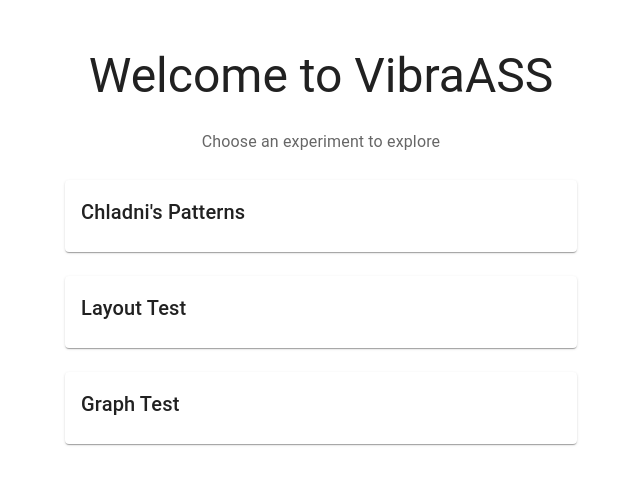
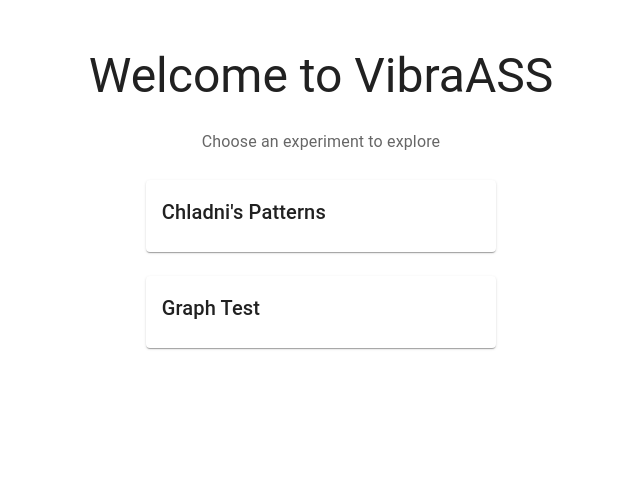
Before and after one commit to AlexJuraska/VibraAsWeb, a React (Vite) app: page / in a window 1280 px wide. Shown: the top 484 px of the page, without its empty margins (319-959 px from the left). Built offline with nearby package versions, Linux system fonts and the light colour scheme.

Commit message:
Removed redundant layout test site

```diff
--- a/src/App.tsx
+++ b/src/App.tsx
@@ -6,7 +6,6 @@
 import NotFound from "./pages/NotFound";
 
 const ChladniExp = lazy(() => import("./experiments/chladniPatterns"));
-const LayoutTest = lazy(() => import("./experiments/layoutTest"));
 const GraphTest = lazy(() => import("./components/graphTest"));
 
 function App() {
@@ -18,9 +17,7 @@
                         <Route path="/" element={<Home />} />
 
                         <Route path="/experiments/chladniPatterns" element={<ChladniExp />} />
-                        <Route path="/experiments/layoutTest" element={<LayoutTest/>} />
                         <Route path="/components/graphTest" element={<GraphTest/>} />
-
                         <Route path="/404" element={<NotFound />} />
                         <Route path="*" element={<Navigate to="/404" />} />
                     </Routes>
--- a/src/experiments/layoutTest/index.tsx
+++ /dev/null
@@ -1,7 +0,0 @@
-import React from "react";
-import config from "../../configs/chladniPatternsLayout.json";
-import {LayoutRenderer} from "../../layout-system/LayoutRenderer";
-
-export default function TestLayoutPage() {
-    return <LayoutRenderer config={config} />;
-}
--- a/src/pages/Home.tsx
+++ b/src/pages/Home.tsx
@@ -6,7 +6,6 @@
 
     const experiments = [
         { title: "Chladni's Patterns", path: "/experiments/chladniPatterns" },
-        { title: "Layout Test", path: "/experiments/layoutTest" },
         { title: "Graph Test", path: "/components/graphTest" },
     ];
 
```
